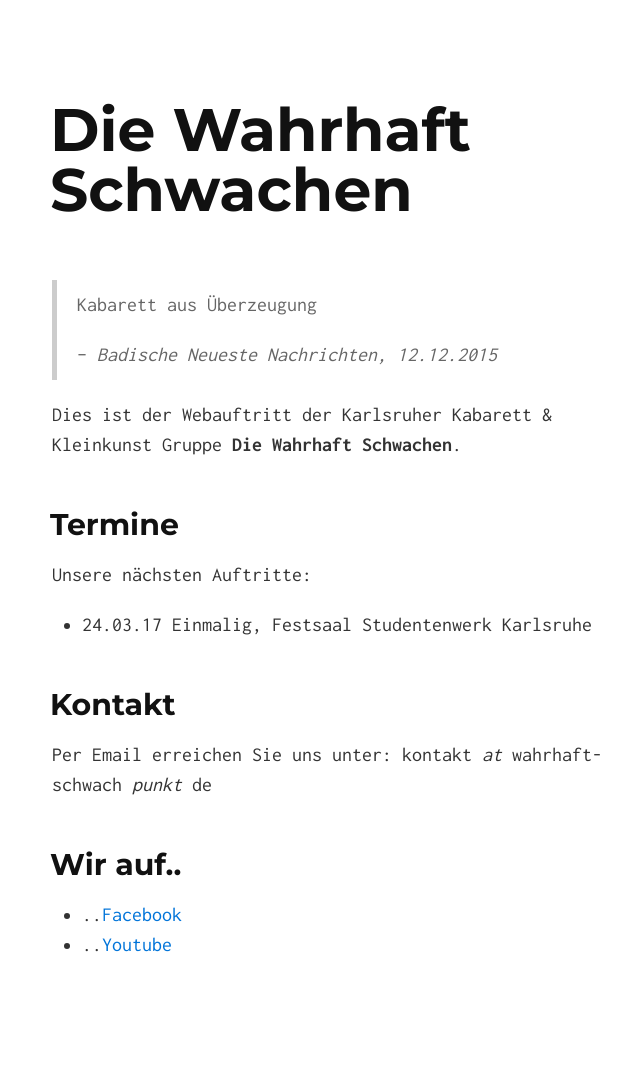
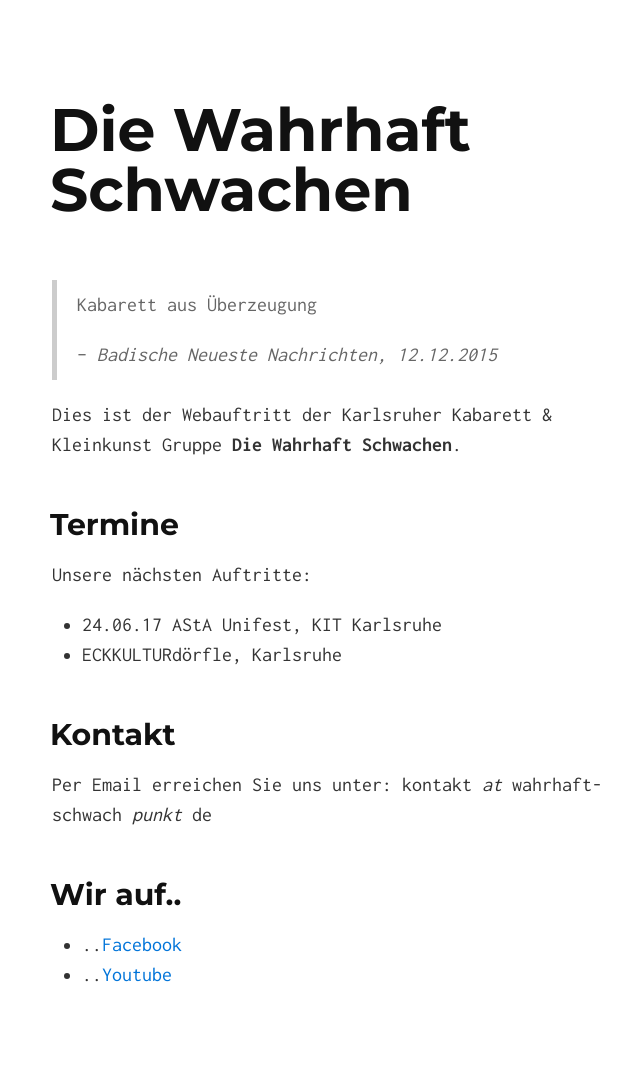
Before and after one commit to Die-Wahrhaft-Schwachen/diewahrhaftschwachen, a Jekyll site: the page built from index.md, in a window 1280 px wide. Shown: the whole page, without its empty margins (288-928 px from the left). Built offline with Jekyll 4.4.1, drawn with Linux system fonts in a browser that asks for light colours; before the commit the page ends 1060 px from its top, so only the background shows below that.

Commit message:
Update index.md

```diff
--- a/index.md
+++ b/index.md
@@ -12,7 +12,8 @@ Dies ist der Webauftritt der Karlsruher Kabarett & Kleinkunst Gruppe **Die Wahrh
 
 Unsere nächsten Auftritte:
 
-* 24.03.17 Einmalig, Festsaal Studentenwerk Karlsruhe
+* 24.06.17 AStA Unifest, KIT Karlsruhe
+* ECKKULTURdörfle, Karlsruhe
 
 ## Kontakt
 
```
